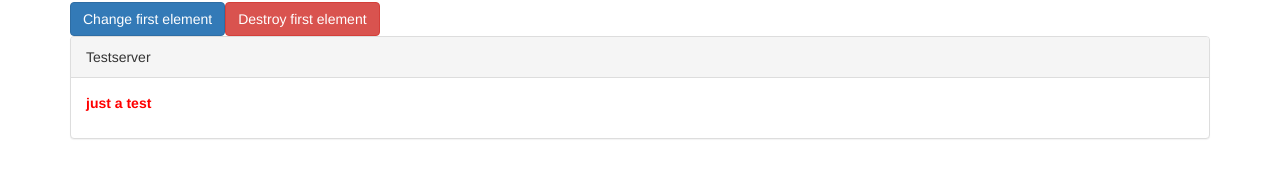
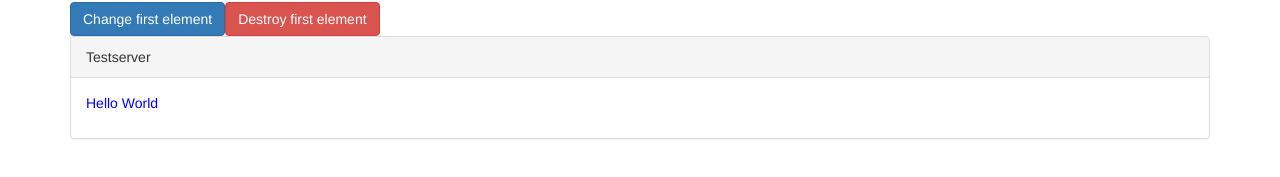
Before and after one commit to katratzi/udemy-angular, an Angular app in the folder 05 - components and data binding/cmp-databinding/: page / in a window 1280 px wide. Shown: the part 271-448 px from the top of the page. Built offline with nearby package versions, Linux system fonts and the light colour scheme.

Commit message:
notes on contentchild databinding and lifecyle end

```diff
--- a/05 - components and data binding/cmp-databinding/src/app/app.component.html
+++ b/05 - components and data binding/cmp-databinding/src/app/app.component.html
@@ -8,7 +8,7 @@
       <button class="btn btn-danger" (click)="onDestroyFirst()">Destroy first element</button>
       <app-server-element *ngFor="let serverElement of serverElements" [element]="serverElement"
         [name]="serverElement.name">
-        <p>
+        <p #contentParagraph>
           <strong *ngIf="serverElement.type === 'server'" style="color: red">{{ serverElement.content }}</strong>
           <em *ngIf="serverElement.type === 'blueprint'">{{ serverElement.content }}</em>
         </p>
--- a/05 - components and data binding/cmp-databinding/src/app/server-element/server-element.component.html
+++ b/05 - components and data binding/cmp-databinding/src/app/server-element/server-element.component.html
@@ -1,6 +1,6 @@
 <div class="panel panel-default">
     <!-- <div class="panel-heading">{{ element.name }}</div> -->
-    <div class="panel-heading">{{ name }}</div>
+    <div class="panel-heading" #heading>{{ name }}</div>
     <div class="panel-body">
         <!--  -->
         <ng-content></ng-content>
--- a/05 - components and data binding/cmp-databinding/src/app/server-element/server-element.component.ts
+++ b/05 - components and data binding/cmp-databinding/src/app/server-element/server-element.component.ts
@@ -1,4 +1,19 @@
-import { AfterContentChecked, AfterContentInit, AfterViewChecked, AfterViewInit, Component, DoCheck, Input, OnChanges, OnDestroy, OnInit, SimpleChanges } from '@angular/core';
+import {
+  AfterContentChecked,
+  AfterContentInit,
+  AfterViewChecked,
+  AfterViewInit,
+  Component,
+  DoCheck,
+  Input,
+  OnChanges,
+  OnDestroy,
+  OnInit,
+  SimpleChanges,
+  ViewChild,
+  ElementRef,
+  ContentChild
+} from '@angular/core';
 
 @Component({
   selector: 'app-server-element',
@@ -13,6 +28,8 @@ export class ServerElementComponent implements OnInit,
     type: string, name: string, content: string,
   };
   @Input() name: string
+  @ViewChild('heading', { static: true }) header: ElementRef;
+  @ContentChild('contentParagraph', { static: true }) paragraph: ElementRef
 
   constructor() {
     console.log('constructor called');
@@ -27,6 +44,8 @@ export class ServerElementComponent implements OnInit,
 
   ngOnInit(): void {
     console.log('ngOnInit called');
+    console.log("text content" + this.header.nativeElement.textContent);
+
   }
 
   ngDoCheck() {
@@ -35,6 +54,7 @@ export class ServerElementComponent implements OnInit,
 
   ngAfterContentInit() {
     console.log('ngAfterContentInit called');
+    this.paragraph.nativeElement.textContent = "Hello World"
   }
 
   ngAfterContentChecked() {
@@ -43,6 +63,7 @@ export class ServerElementComponent implements OnInit,
 
   ngAfterViewInit() {
     console.log('ngAfterViewInit called');
+    console.log("text content" + this.header.nativeElement.textContent);
   }
 
   ngAfterViewChecked() {
```
Also changed, not shown: 2 other files (tests, documents, lock files or other folders).
